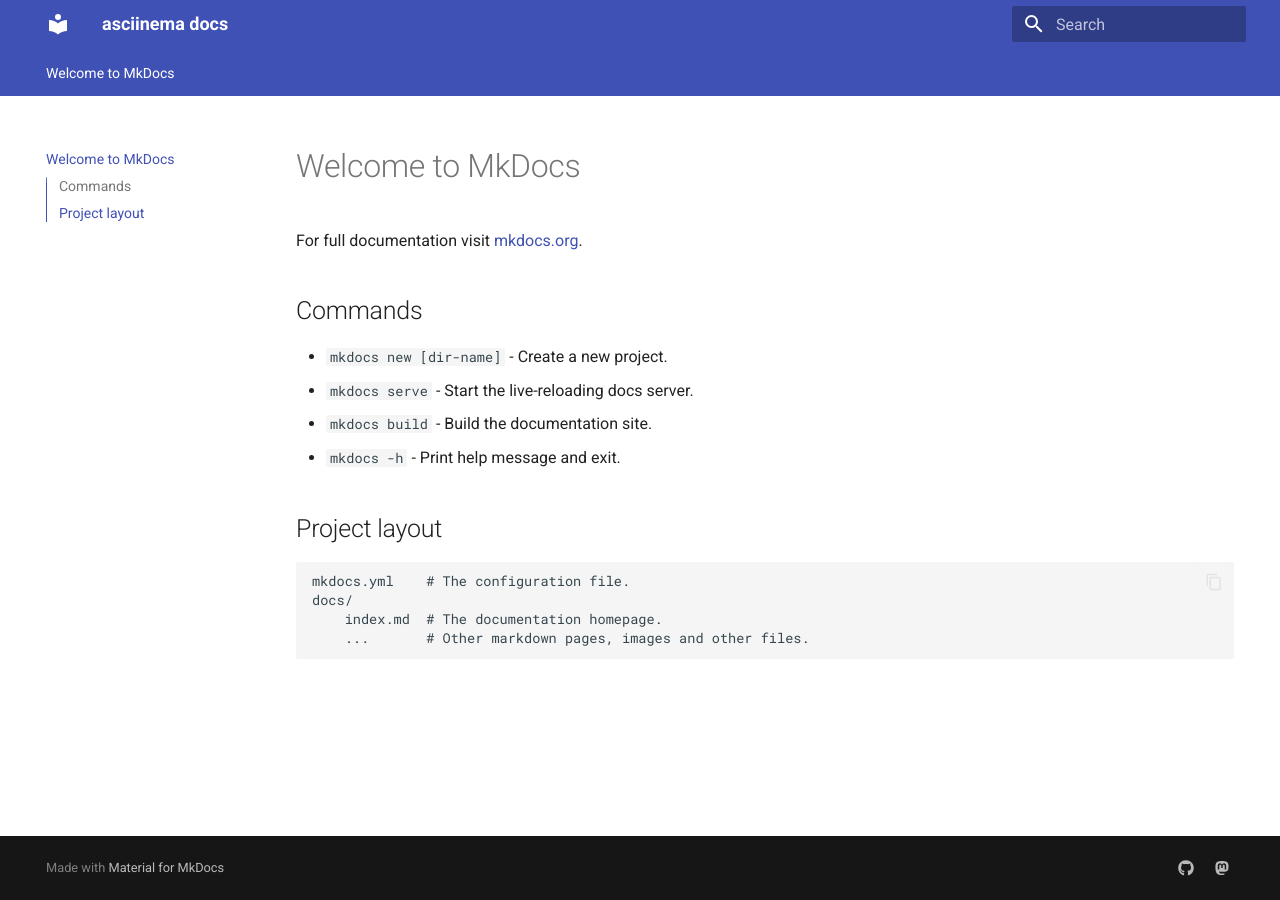
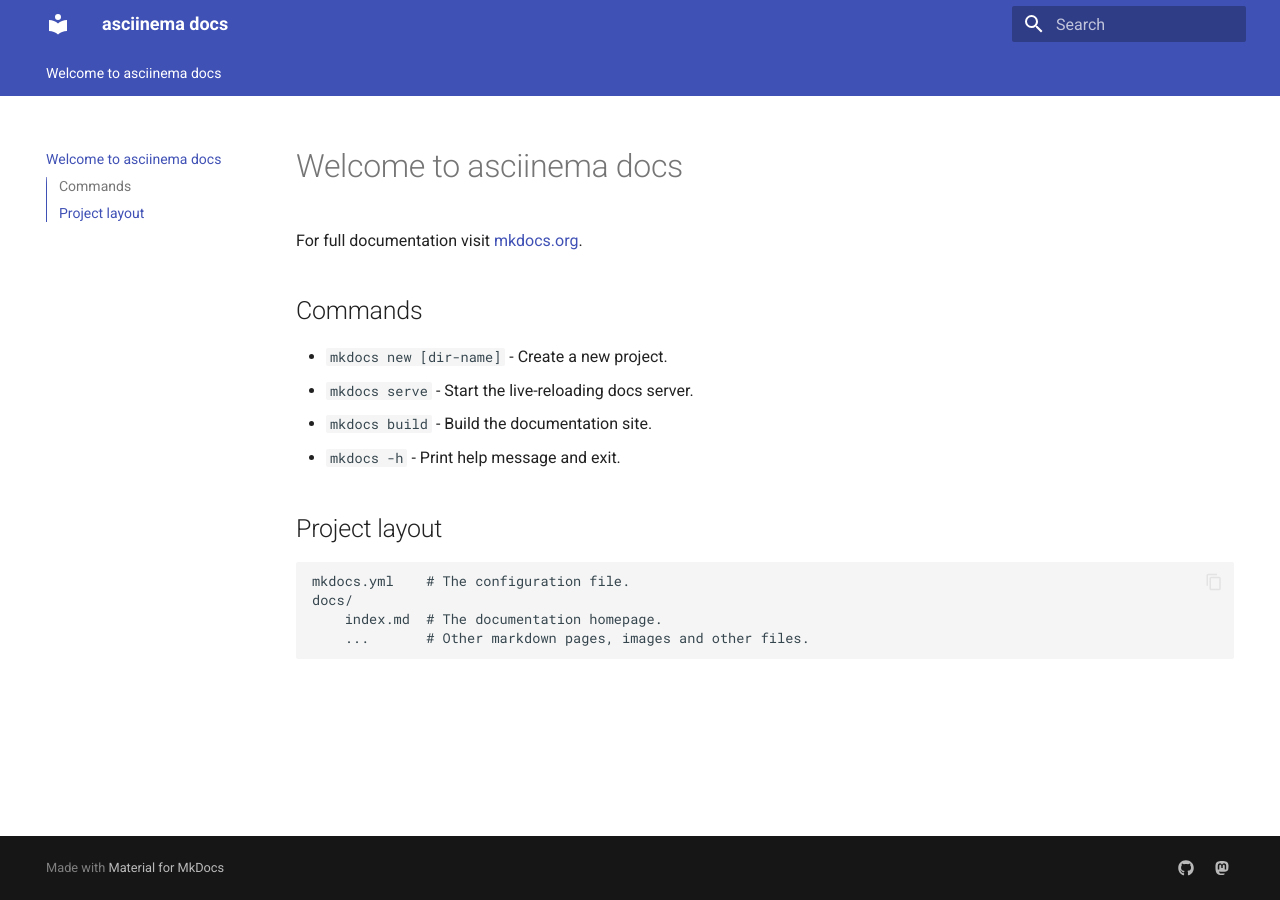
Before and after one commit to ofek/asciinema.github.io, an MkDocs documentation site: the page built from docs/index.md, in a window 1280 px wide. Built offline with MkDocs 1.6.1 and Material for MkDocs 9.7.7, drawn with Linux system fonts in a browser that asks for light colours.

Commit message:
Update welcome text

```diff
--- a/docs/index.md
+++ b/docs/index.md
@@ -1,4 +1,4 @@
-# Welcome to MkDocs
+# Welcome to asciinema docs
 
 For full documentation visit [mkdocs.org](https://www.mkdocs.org).
 
```
